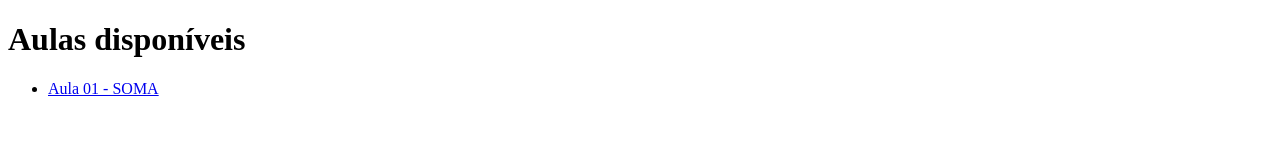
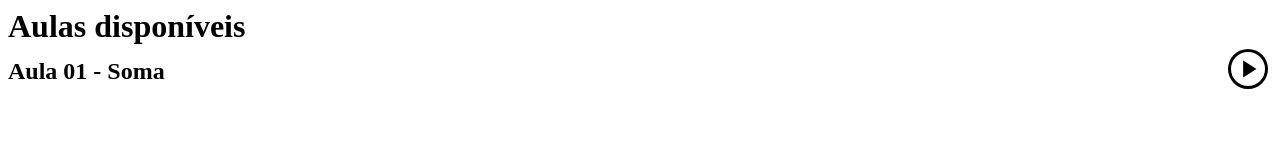
Before and after one commit to Otavioneres/otavioneres.github.io, a plain HTML site: page curso-matematica-basica.html in a window 1280 px wide. Drawn offline with Linux system fonts and the light colour scheme.

Commit message:
link no icon

```diff
--- /dev/null
+++ b/css-curso-matematica-basica/geral.css
@@ -0,0 +1,11 @@
+ul, li, p, a, h1, h2{
+  margin: 0;
+  padding: 0px;
+  list-style: none;
+  text-decoration: none;
+}
+
+img{
+  /* display: block; */
+  max-width: 100%;
+}
--- a/css-curso-matematica-basica/lista-aulas.css
+++ b/css-curso-matematica-basica/lista-aulas.css
@@ -0,0 +1,5 @@
+.lista-aulas{
+  display: grid;
+  grid-template-columns: 1fr auto;
+  align-items: center;
+}
--- a/css-curso-matematica-basica/style.css
+++ b/css-curso-matematica-basica/style.css
@@ -1 +1,2 @@
 @import url(./lista-aulas.css);
+@import url(./geral.css);
--- a/curso-matematica-basica.html
+++ b/curso-matematica-basica.html
@@ -9,10 +9,16 @@
 </head>
 <body>
   <h1>Aulas disponíveis</h1>
-  <ul>
-    <li>
-      <a href="https://youtu.be/5r89WF66Qhk">Aula 01 - SOMA</a></li>
-  </ul>
+
+  <div>
+    <ul class="lista">
+      <li class="lista-aulas">
+        <h2>Aula 01 - Soma</h2>
+        <a href="https://www.youtube.com/watch?v=5r89WF66Qhk&feature=youtu.be"><img src="./icon/play-video.svg" alt=""></a>
+      </li>
+    </ul>
+  </div>
+
 
 </body>
 </html>
```
Also changed, not shown: icon/brain.svg, icon/play-video.svg (added).
